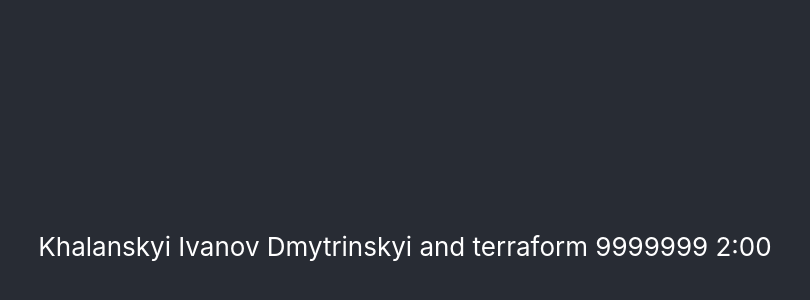
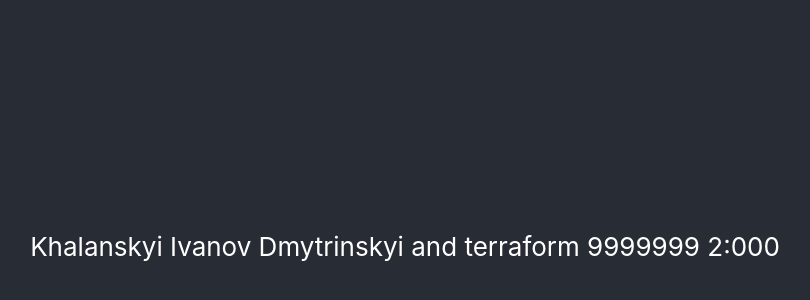
Before and after one commit to OKhalanskyi/infrastructure-lab4, a React (Create React App) app: page / in a window 1280 px wide. Shown: the part 154-454 px from the top of the page, without its empty margins (235-1045 px from the left). Built offline with nearby package versions, Linux system fonts and the light colour scheme.

Commit message:
commit 21

```diff
--- a/src/App.tsx
+++ b/src/App.tsx
@@ -10,7 +10,7 @@
         Dmytrinskyi
         and terraform
         9999999
-          2:00
+          2:000
       </header>
     </div>
   );
```
